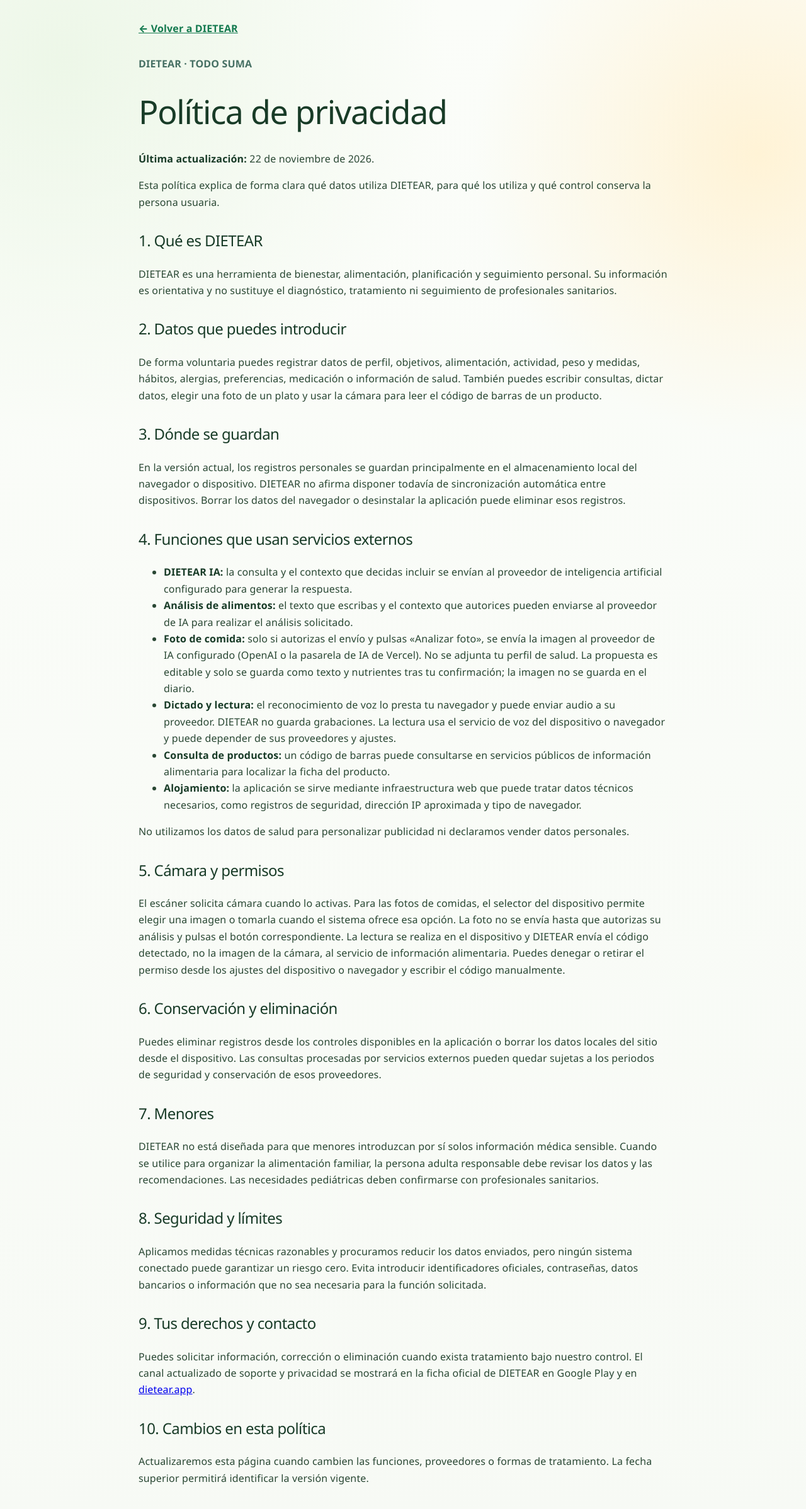
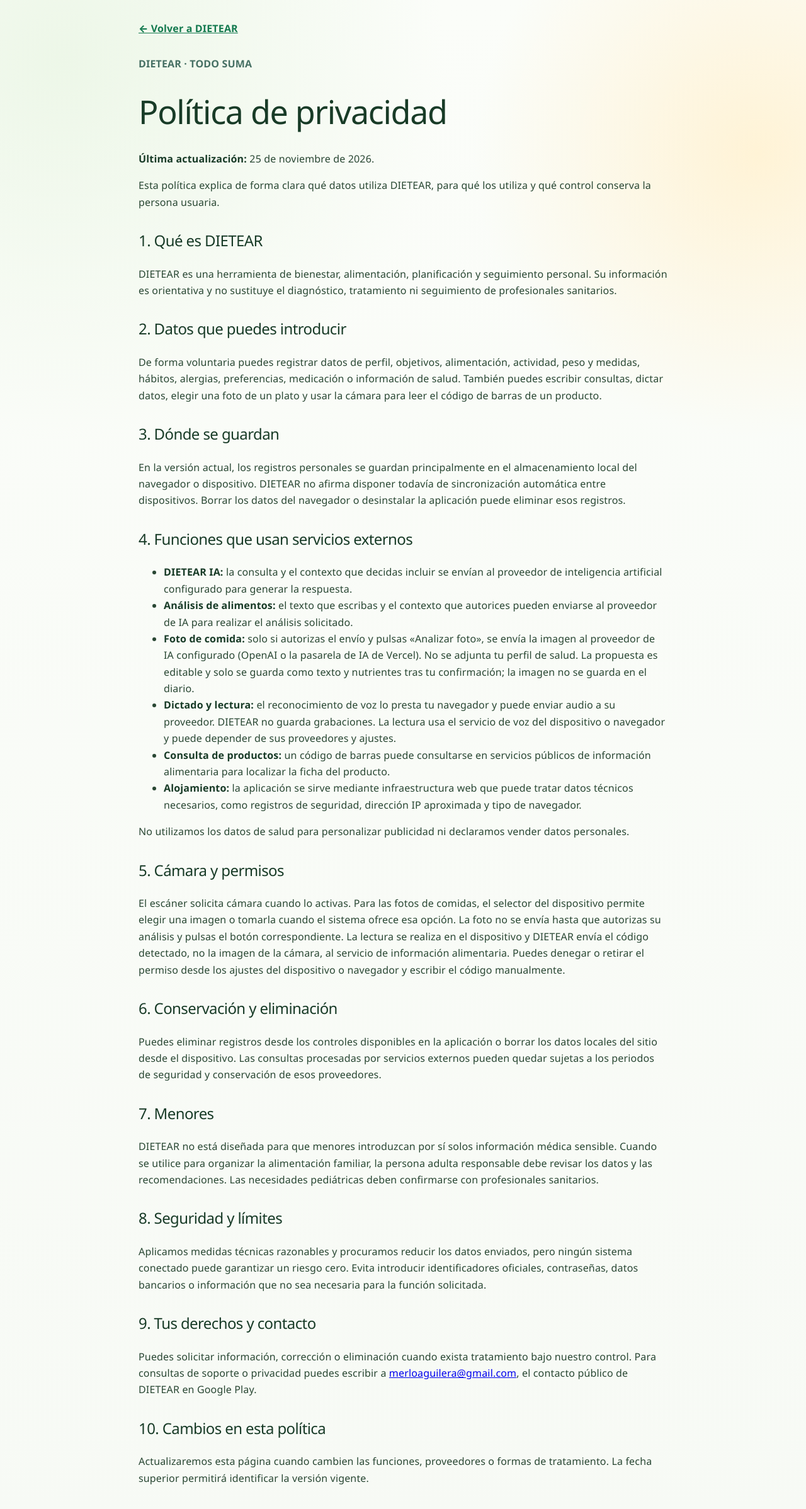
Before and after one commit to merloaguilera-prog/Dietear-app, a Next.js app: page /privacidad in a window 1280 px wide. Shown: the top 2396 px of the page at 63% size. Built offline with nearby package versions, Linux system fonts and the light colour scheme.

Commit message:
Add verified public Play support contact to privacy policy

```diff
--- a/app/privacidad/page.js
+++ b/app/privacidad/page.js
@@ -11,7 +11,7 @@ export default function PrivacyPage() {
       <a href="/" style={{ color: "#147a4f", fontWeight: 800 }}>← Volver a DIETEAR</a>
       <p style={{ marginTop: 30, color: "#477064", fontWeight: 800 }}>DIETEAR · TODO SUMA</p>
       <h1 style={{ fontSize: "clamp(32px,6vw,52px)", lineHeight: 1.05 }}>Política de privacidad</h1>
-      <p><strong>Última actualización:</strong> 22 de noviembre de 2026.</p>
+      <p><strong>Última actualización:</strong> 25 de noviembre de 2026.</p>
       <p>Esta política explica de forma clara qué datos utiliza DIETEAR, para qué los utiliza y qué control conserva la persona usuaria.</p>
 
       <section style={section}>
@@ -64,7 +64,7 @@ export default function PrivacyPage() {
 
       <section style={section}>
         <h2>9. Tus derechos y contacto</h2>
-        <p>Puedes solicitar información, corrección o eliminación cuando exista tratamiento bajo nuestro control. El canal actualizado de soporte y privacidad se mostrará en la ficha oficial de DIETEAR en Google Play y en <a href="https://dietear.app">dietear.app</a>.</p>
+        <p>Puedes solicitar información, corrección o eliminación cuando exista tratamiento bajo nuestro control. Para consultas de soporte o privacidad puedes escribir a <a href="mailto:merloaguilera@gmail.com">merloaguilera@gmail.com</a>, el contacto público de DIETEAR en Google Play.</p>
       </section>
 
       <section style={section}>
```
Also changed, not shown: 3 other files (tests, documents, lock files or other folders).
